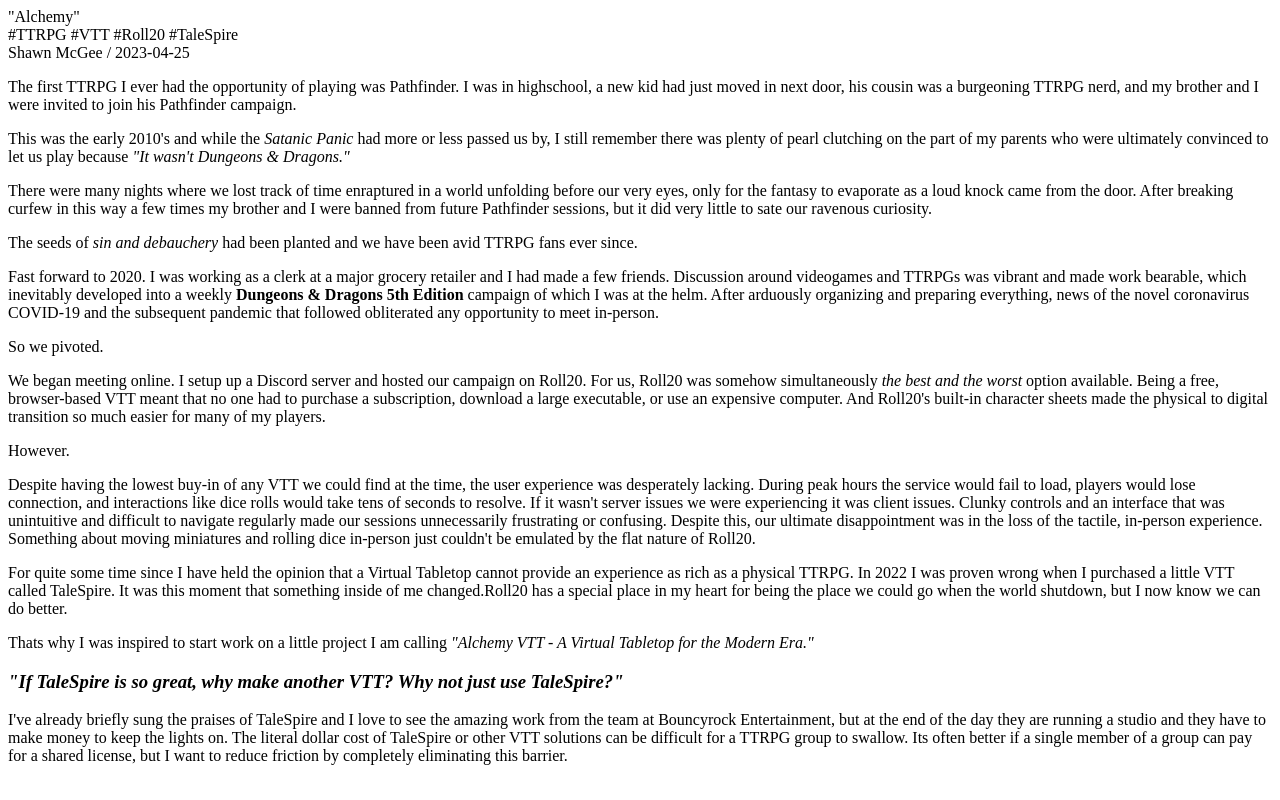
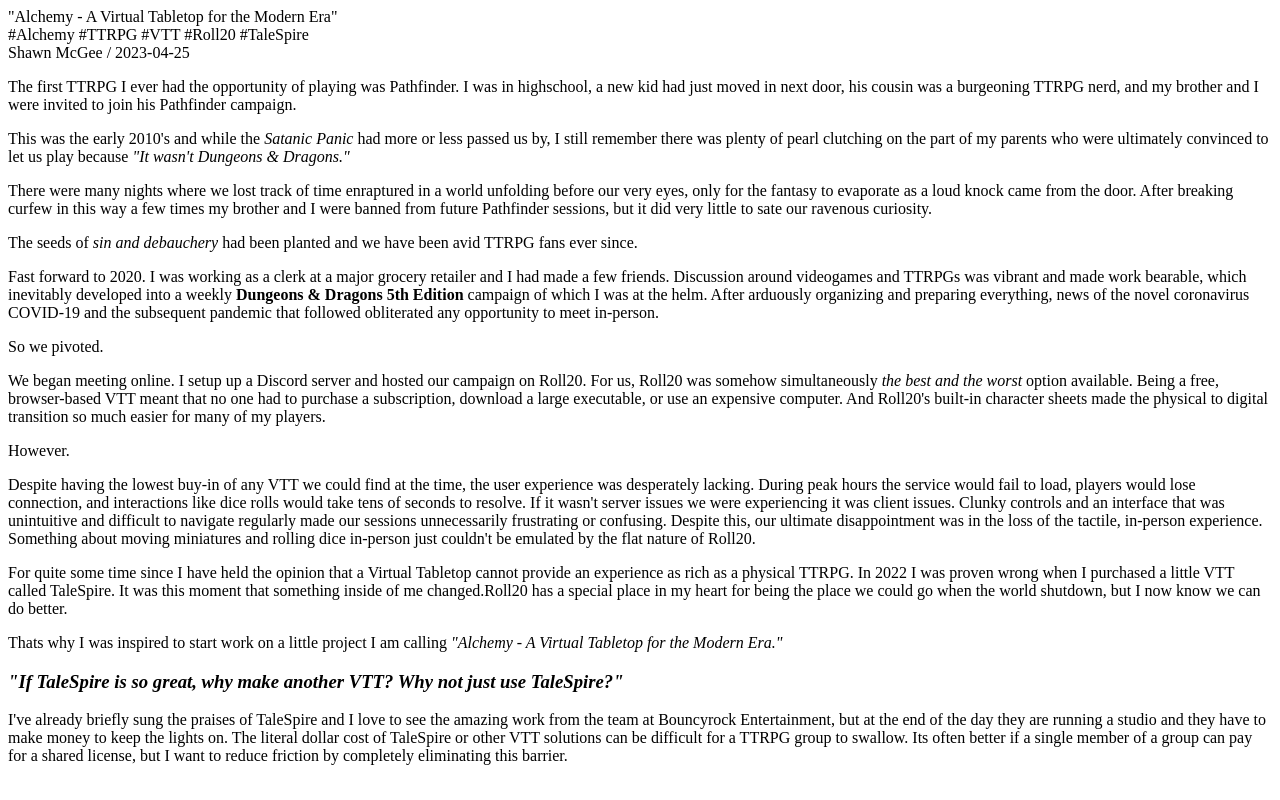
Before and after one commit to shawn-mcgee/shawn-mcgee.github.io, an Eleventy site: page src/posts/2023-04-25.md in a window 1280 px wide. Built offline with nearby package versions, Linux system fonts and the light colour scheme; Eleventy itself is replaced by a stand-in of ours; files that its build step writes are made by us from their sources.

Commit message:
Update 2023-04-25.md

```diff
--- a/src/_includes/post.liquid
+++ b/src/_includes/post.liquid
@@ -2,8 +2,6 @@
 tags: [ posts ]
 permalink: "/posts/{{ date | slugify }}/{{ title | slugify }}/"
 ---
-
-
 
 <!DOCTYPE html>
 <html lang="en">
@@ -29,5 +27,6 @@
         {{ content }}
       </article>
     </div>
+    <div class="h-screen"></div>
   </body>
 </html>
--- a/src/posts/2023-04-25.md
+++ b/src/posts/2023-04-25.md
@@ -1,8 +1,8 @@
 ---
-title: "\"Alchemy\""
+title: "\"Alchemy - A Virtual Tabletop for the Modern Era\""
 author: Shawn McGee
 date: "2023-04-25"
-tags: [ TTRPG, VTT, Roll20, TaleSpire ]
+tags: [ Alchemy, TTRPG, VTT, Roll20, TaleSpire ]
 layout: post
 ---
 
@@ -26,7 +26,7 @@
 
 For quite some time since I have held the opinion that a Virtual Tabletop cannot provide an experience as rich as a physical TTRPG. In 2022 I was proven wrong when I purchased a little VTT called TaleSpire. It was this moment that something inside of me changed.Roll20 has a special place in my heart for being the place we could go when the world shutdown, but I now know we can do better.
 
-Thats why I was inspired to start work on a little project I am calling *"Alchemy VTT - A Virtual Tabletop for the Modern Era."*
+Thats why I was inspired to start work on a little project I am calling *"Alchemy - A Virtual Tabletop for the Modern Era."*
 
 ### *"If TaleSpire is so great, why make another VTT? Why not just use TaleSpire?"*
 I've already briefly sung the praises of TaleSpire and I love to see the amazing work from the team at Bouncyrock Entertainment, but at the end of the day they are running a studio and they have to make money to keep the lights on.
```
